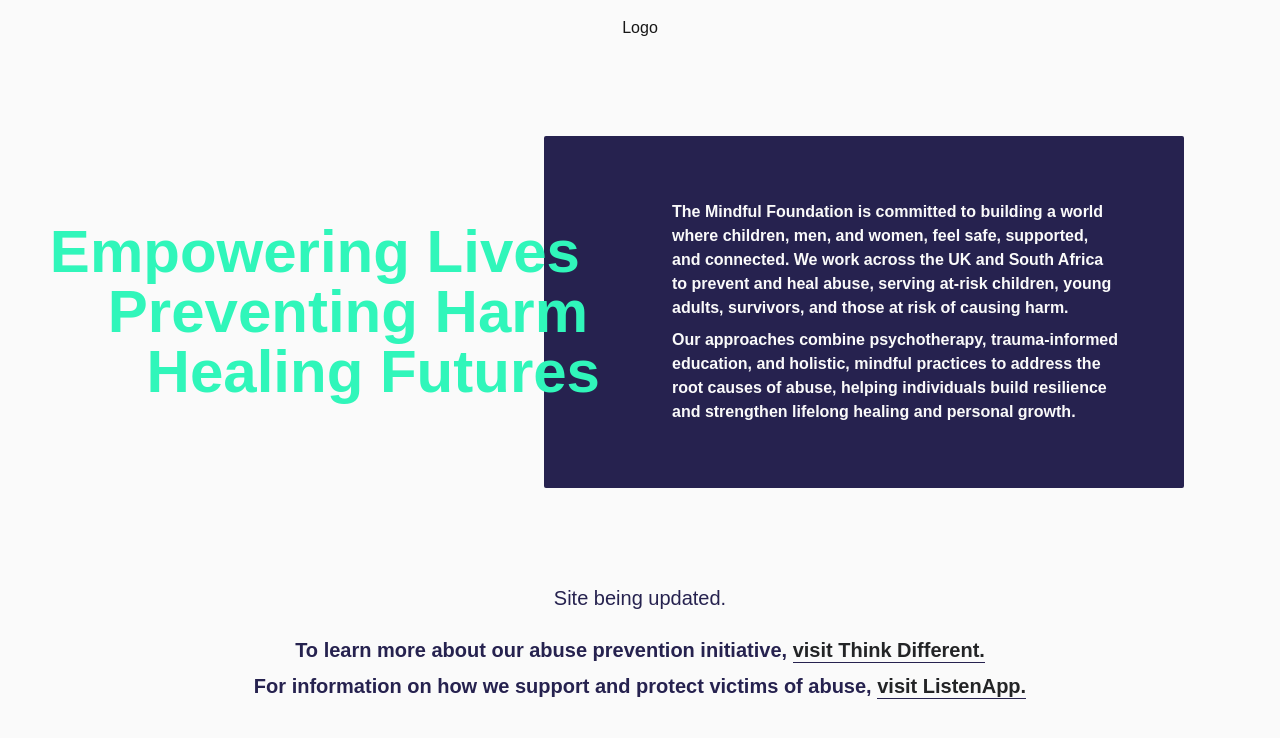
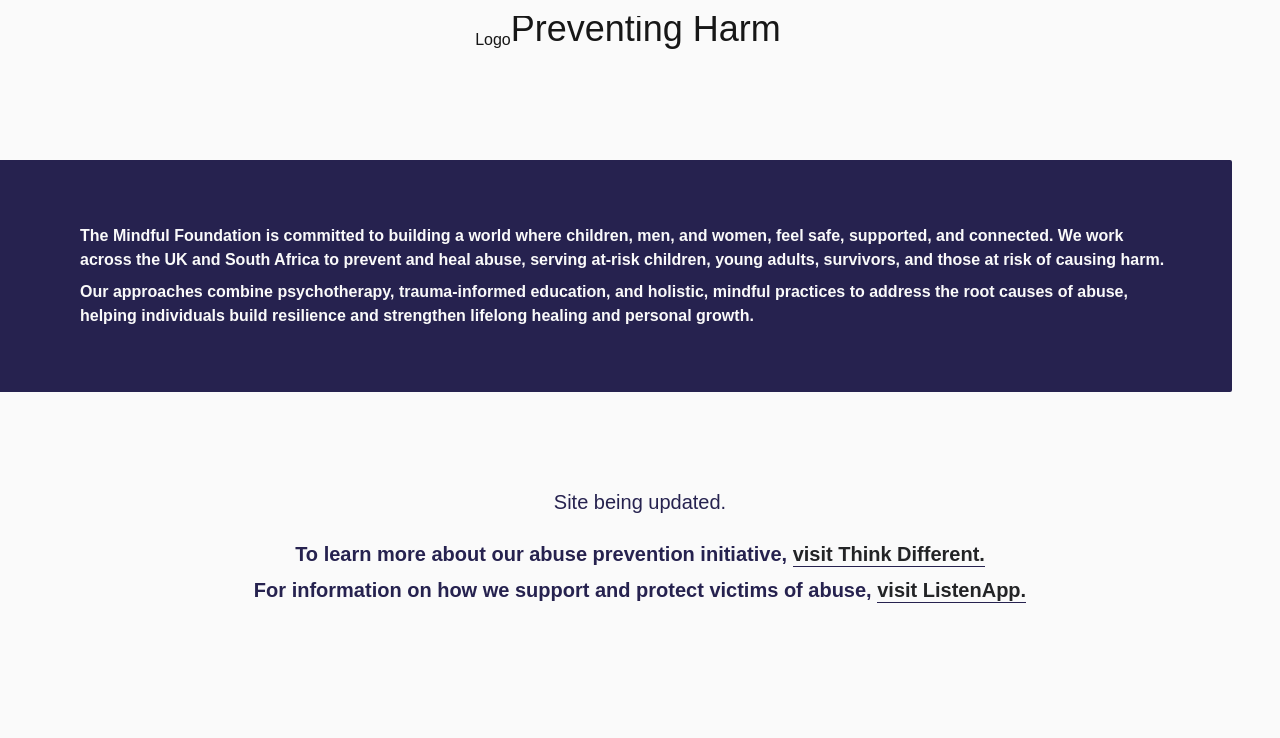
Before and after one commit to camtaliadoros/mindful-foundation-landing, a Next.js app: page / in a window 1280 px wide. Shown: the top 738 px of the page. Built offline with nearby package versions, Linux system fonts and the light colour scheme.

Commit message:
add animation

```diff
--- a/src/app/page.tsx
+++ b/src/app/page.tsx
@@ -3,26 +3,25 @@
 export default function Home() {
   return (
     <div className='flex flex-col justify-center items-center  gap-8 md:gap-24'>
+      {/* Logo and animation */}
+      <div className='flex items-center justify-center'>
         <p>Logo</p>
-      <div className='flex flex-col md:grid md:grid-cols-2  items-center  '>
-        <div className='flex flex-col p-8 w-full [&_h2]:text-mf-green [&_h2]:bg-clip-text h-4/5 md:items-end md:justify-center z-10'>
-          <h2 className='text-3xl md:text-6xl  font-bold md:mr-7'>
+        <div className='flex flex-col h-12 overflow-hidden [&_h2]:h-11 [&_h2]:mb-11 [&_h2]:inline-block'>
+          <h2 className='first:animate-text-animation text-4xl'>
             Empowering Lives
           </h2>
-          <h2 className='text-3xl md:text-6xl  font-bold md:mr-5'>
-            Preventing Harm
-          </h2>
-          <h2 className='text-3xl md:text-6xl  font-bold md:mr-2'>
-            Healing Futures
-          </h2>
+          <h2 className='text-4xl'>Preventing Harm</h2>
+          <h2 className='text-4xl'>Healing Futures</h2>
         </div>
+      </div>
+
       <div className='bg-mf-blue md:p-16 md:pl-32 md:-ml-24 space-y-2 w-full p-8 rounded-sm'>
         <p className='text-sm md:text-base text-chalk font-bold'>
           The Mindful Foundation is committed to building a world where
-            children, men, and women, feel safe, supported, and connected. We
-            work across the UK and South Africa to prevent and heal abuse,
-            serving at-risk children, young adults, survivors, and those at risk
-            of causing harm.
+          children, men, and women, feel safe, supported, and connected. We work
+          across the UK and South Africa to prevent and heal abuse, serving
+          at-risk children, young adults, survivors, and those at risk of
+          causing harm.
         </p>
         <p className='text-sm md:text-base text-chalk font-bold'>
           Our approaches combine psychotherapy, trauma-informed education, and
@@ -31,7 +30,7 @@
           and personal growth.
         </p>
       </div>
-      </div>
+
       <div className=' flex flex-col items-center justify-start h-1/5 gap-2 p-8 md:p-0'>
         <h3 className='text-mf-blue font-normal text-base md:text-xl mb-4'>
           Site being updated.
--- a/tailwind.config.ts
+++ b/tailwind.config.ts
@@ -14,6 +14,23 @@
         ash: '#232426',
         chalk: '#FAFAFA',
       },
+      keyframes: {
+        'text-animation': {
+          '0%': { 'margin-top': '0' },
+          '10%': { 'margin-top': '0' },
+          '20%': { 'margin-top': '-5.62rem' },
+          '30%': { 'margin-top': '-5.62rem' },
+          '40%': { 'margin-top': '-11.24rem' },
+          '60%': { 'margin-top': '-11.24rem' },
+          '70%': { 'margin-top': '-5.62rem' },
+          '80%': { 'margin-top': '-5.62rem' },
+          '90%': { 'margin-top': '0' },
+          '100%': { 'margin-top': '0' },
+        },
+      },
+      animation: {
+        'text-animation': 'text-animation 8s infinite',
+      },
     },
   },
   plugins: [],
```
Lines whose indentation alone changed are shown as unchanged.
